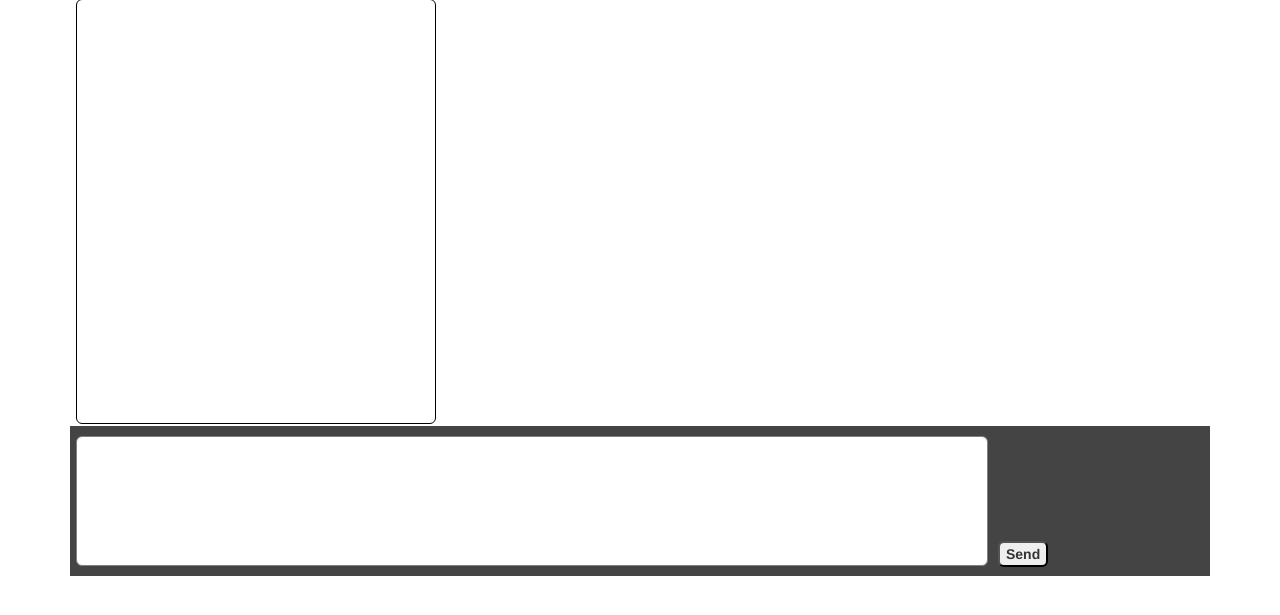
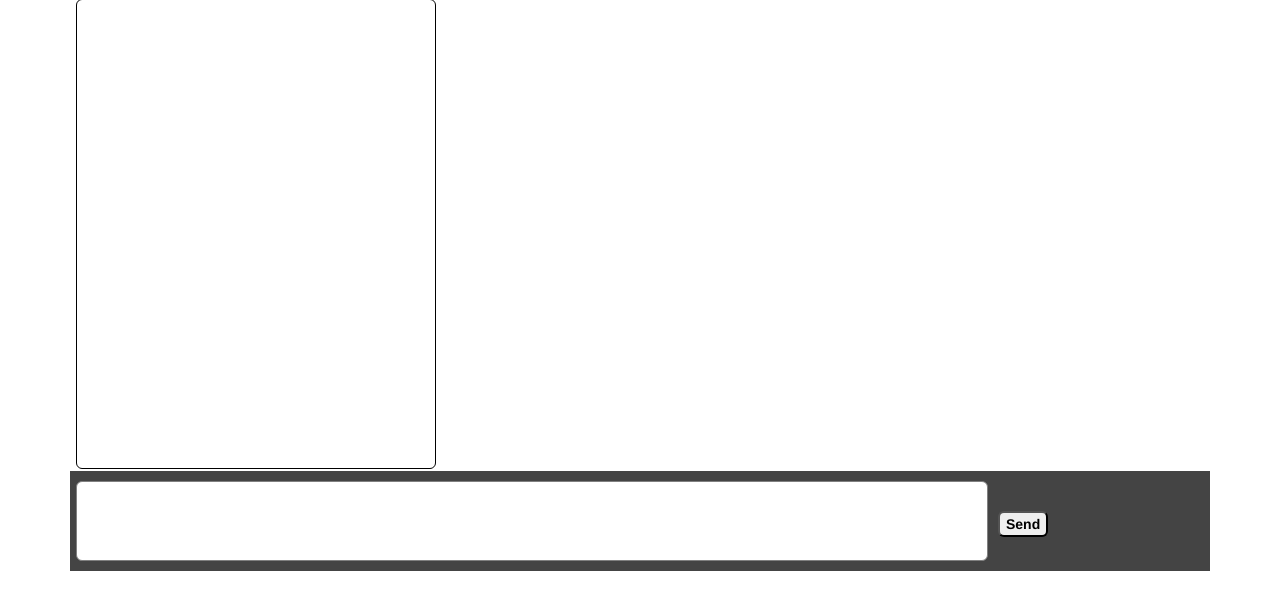
Before and after one commit to itsevalieu/jukebox, a PHP site: page /chatPrototype.html in a window 1280 px wide. Shown: the part 112-727 px from the top of the page. Run offline with PHP 8.4, Linux system fonts and the light colour scheme; some libraries are stand-ins or nearby versions.

Commit message:
Modal now working, still need to fix format and move over chat box. Wrote additional issues need to fix. Finish formatting chatbox

```diff
--- a/chatPrototype/chatPrototype.css
+++ b/chatPrototype/chatPrototype.css
@@ -12,10 +12,9 @@
 /* Modal */
 .btn-md{
 	margin-top: 2.5px;
-	margin-right: 2.5px;
+	margin-right: 10px;
 	float: right;
 	font-weight: bolder;
-	padding-top: 5px;
 }
 
 
@@ -24,33 +23,43 @@
 	float: left;
 	display: inline-block;
 	width: 360px;
-	height: 425px;
+	height: 470px;
 	background: white;
 	border: 1px solid black;
 	border-radius: 6px;
 	margin: 2px 6px 2px 6px;
+	padding: 5px 5px 5px 5px;
 }
 #chatBar{
 	clear: both;
 	float: left;
 	display: inline-block;
 	width: 100%;
-	height: 150px;
+	height: 100px;
 	background: #444444;
 }
 #userChatInput{
 	margin-top: 10px;
 	margin-left: 6px;
 	float: left;
-	display: inline-block;
 	width: 80%;
-	height: 130px;
+	height: 80px;
 	border: 1px solid grey;
 	border-radius: 6px;
+	padding: 5px 5px 5px 5px;
 }
 #userSend{
-	margin-top: 115px;
+	margin-top: 40px;
 	margin-left: 10px;
 	border-radius: 6px;
 	font-weight: bold;
+	color: black;
 }
+
+/* Issues
+
+1. Need to make sure chatbox comments doesn't run over, delete previous or add scroll?
+2. Get rid of colon in chatbox
+3. Comments bar, user input is in middle of box. Why?
+4. Differentiate user text with different colors? Addon
+*/
--- a/framework.html
+++ b/framework.html
@@ -21,7 +21,7 @@
 	      	<!--Search Bar-->
 	      	<form class="navbar-form navbar-right">
 	      		<div class="form-group">
-	          		<input type="text" class="form-control" placeholder="Search">
+	          		<input type="text" class="searchbar form-control" placeholder="Search">
 	          	</div>
 	          	<div class="form-group">
         			<button type="submit" class="btn btn-default">Submit</button>
```
Also changed, not shown: assets/css/framework.css (+6 -3 lines).
